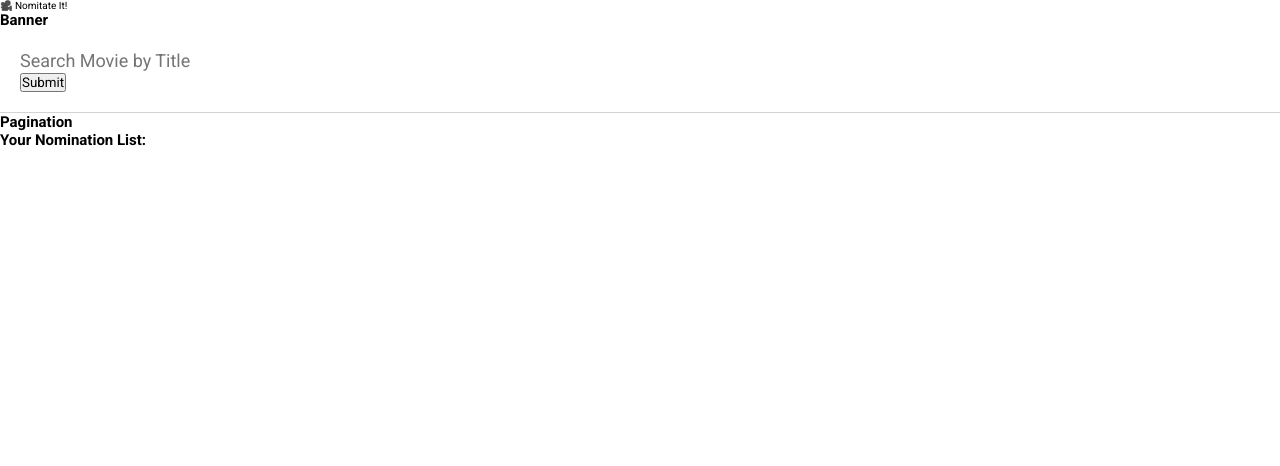
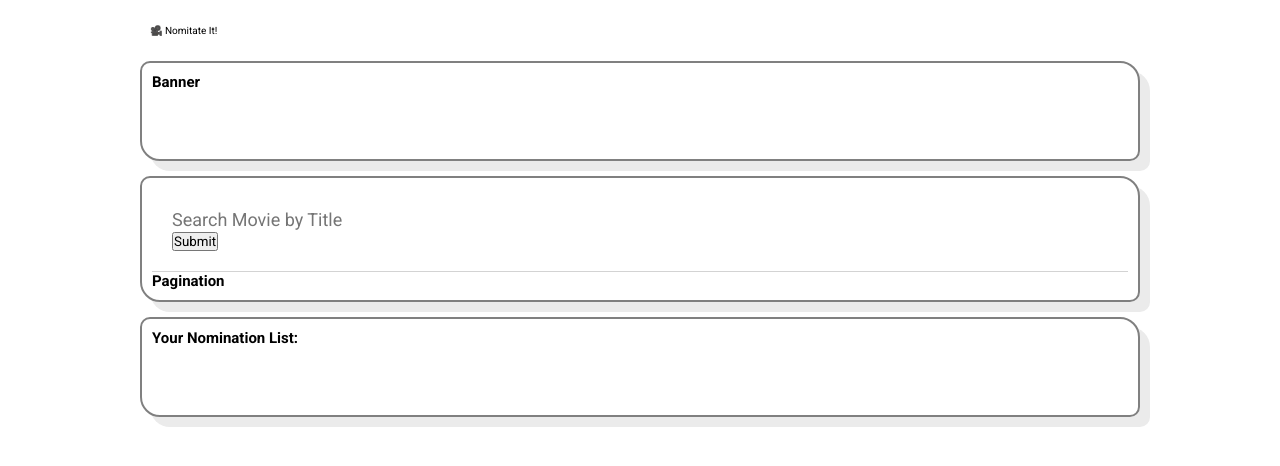
Before and after one commit to zkiu/nominate_it, a React (Create React App) app: page / in a window 1280 px wide. Shown: the top 466 px of the page. Built offline with nearby package versions, Linux system fonts and the light colour scheme.

Commit message:
add card styling

```diff
--- a/src/components/App.scss
+++ b/src/components/App.scss
@@ -1 +1,23 @@
-//currently blank
+main {
+	padding: 1.5rem;
+}
+
+header {
+	max-width: 1000px;
+	min-width: 350px;
+	margin: 0 auto;
+	margin-bottom: 1.5rem;
+	padding: 1rem;
+}
+
+section {
+	max-width: 1000px;
+	min-width: 350px;
+	min-height: 100px;
+	border: 2px solid gray;
+	border-radius: 10px 20px 10px;
+	box-shadow: 10px 10px 0px 0px #ebebeb;
+	margin: 0 auto;
+	margin-bottom: 1.5rem;
+	padding: 1rem;
+}
--- a/src/components/SearchResultComp/SearchResultComp.scss
+++ b/src/components/SearchResultComp/SearchResultComp.scss
@@ -4,7 +4,7 @@
 	// background-color: green;
 	.resultList {
 		display: flex;
-		width: 400px;
+		width: 320px;
 		padding: 0.5rem;
 		// background-color: red;
 	}
```
